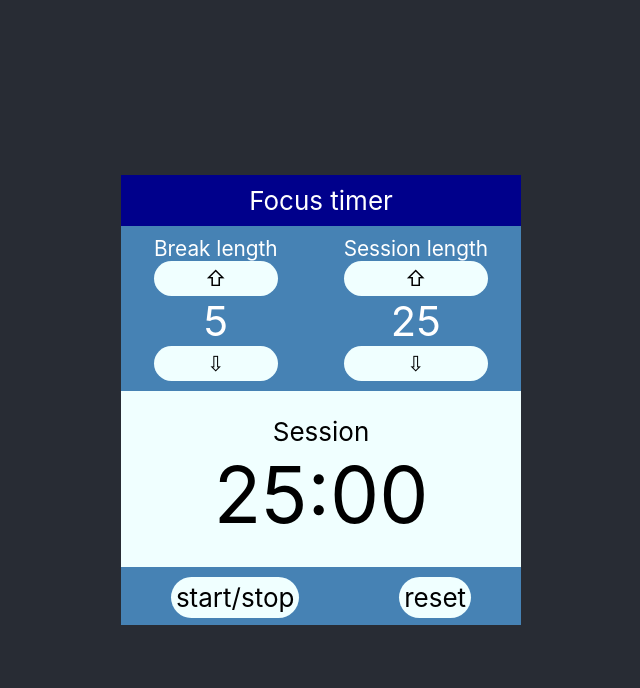
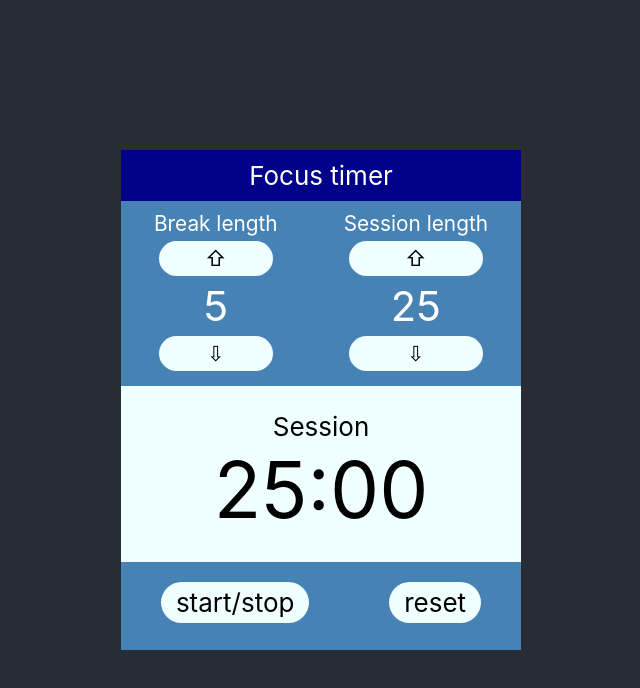
Before and after one commit to MarcinPietkiewicz/focus-time, a React (Create React App) app: page / in a window 1280 px wide. Shown: the top 688 px of the page, without its empty margins (319-959 px from the left). Built offline with nearby package versions, Linux system fonts and the light colour scheme.

Commit message:
Cleaned up code, removed logs

```diff
--- a/src/App.css
+++ b/src/App.css
@@ -27,12 +27,3 @@
 .App-link {
   color: #61dafb;
 }
-
-@keyframes App-logo-spin {
-  from {
-    transform: rotate(0deg);
-  }
-  to {
-    transform: rotate(360deg);
-  }
-}
--- a/src/App.js
+++ b/src/App.js
@@ -1,12 +1,11 @@
 import "./App.css";
-import Timer from './Timer.js';
+import Timer from "./Timer.js";
 
 function App() {
   return (
     <div className="App">
       <header className="App-header">
-      <Timer />
-
+        <Timer />
       </header>
     </div>
   );
--- a/src/Timer.css
+++ b/src/Timer.css
@@ -1,7 +1,7 @@
 #timer {
     background-color:steelblue;
     width:400px;
-    height:450px;
+    height:500px;
 }
 
 #timer > * {
@@ -34,13 +34,14 @@
 #controls {
     display:flex;
     justify-content: space-around;
-    padding:10px 0px;
+    padding:15px 0px;
 }
 
 #start_stop, #reset, #session-increment, #session-decrement, #break-increment, #break-decrement {
     cursor:pointer;
     background-color:azure;
     color:black;
-    padding:5px;
+    padding:5px 15px;
+    margin:5px;
     border-radius:55px;
 }
--- a/src/index.js
+++ b/src/index.js
@@ -10,7 +10,3 @@ root.render(
     <App />
   </React.StrictMode>
 );
-
-// If you want to start measuring performance in your app, pass a function
-// to log results (for example: reportWebVitals(console.log))
-// or send to an analytics endpoint. Learn more: https://bit.ly/CRA-vitals
```
